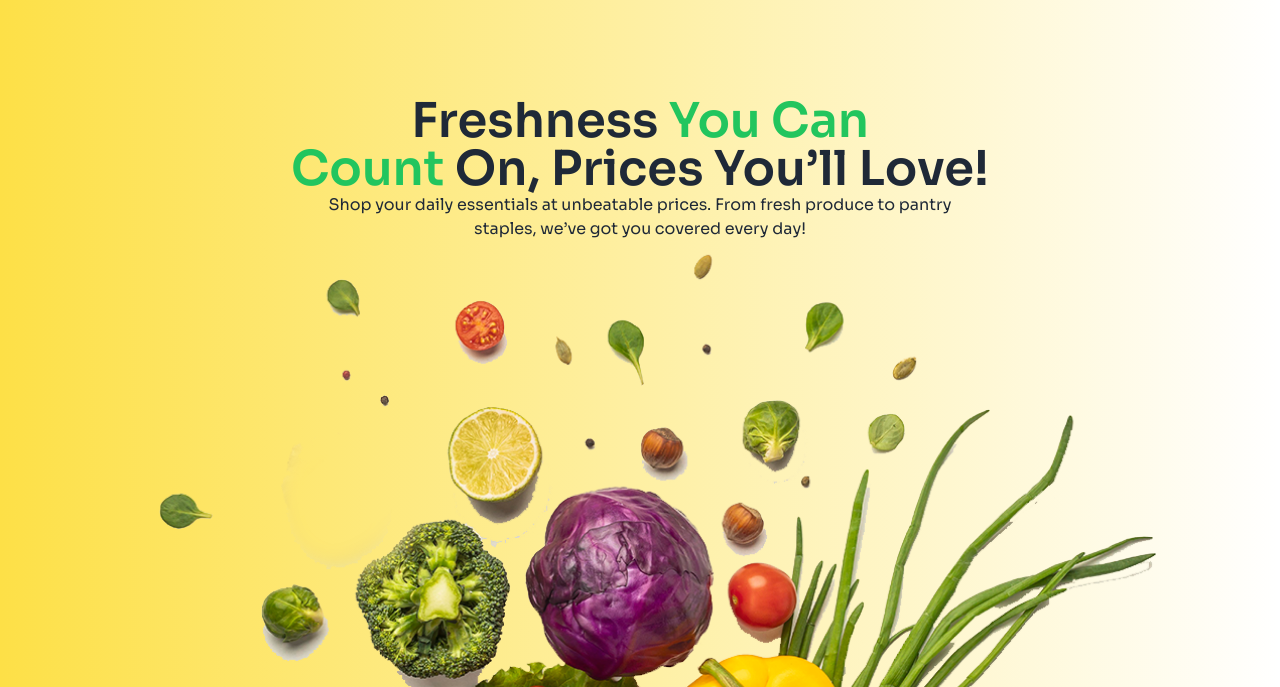
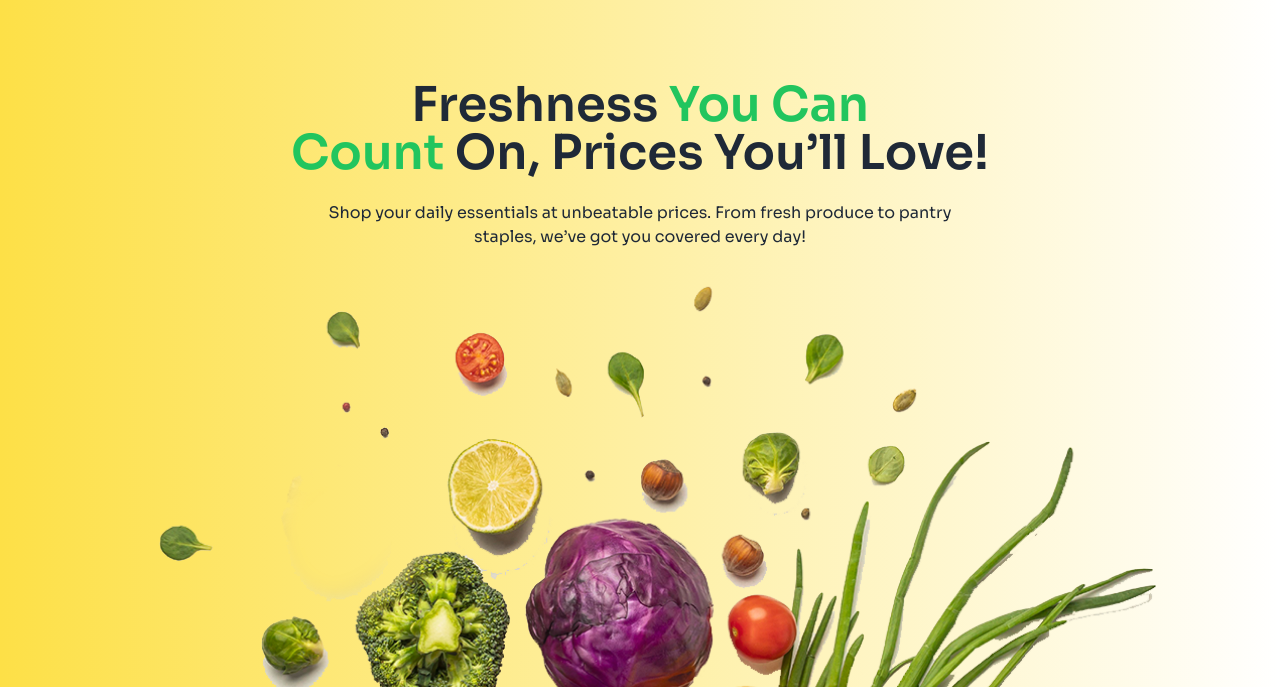
Before and after one commit to AhsanSarker/Assignment-03, a plain HTML site: page index.html in a window 1280 px wide. Shown: the part 113-800 px from the top of the page. Drawn offline with nearby package versions, Linux system fonts and the light colour scheme.

Commit message:
padding use in banner side

```diff
--- a/index.html
+++ b/index.html
@@ -35,7 +35,7 @@
   </script>
 </head>
 
-<body class="font-sora pb-20">
+ <body class="font-sora ">     <!-- pb-36  -->
   <!-- Header Section -->
   <header class="bg-gradient-to-r from-yellow-300 ">
     <!-- nav bar -->
@@ -95,13 +95,13 @@
       </div>
 
     </nav>
-    <div class="place-items-center pt-20 text-center">
+    <div class="place-items-center pt-16  text-center ">
       <div >
-        <h1 class="text-5xl font-semibold">Freshness <span class="text-green-500"> You Can <br>
+        <h1 class="text-5xl font-semibold ">Freshness <span class="text-green-500"> You Can <br>
           Count</span> On, Prices You’ll Love!</h1>
 
-          <p>Shop your daily essentials at unbeatable prices. From fresh produce to pantry <br> staples, we’ve got you covered every day!</p>
-          <img class="w-[1031px] h-[838px]" src="./c2-assets/hero-vegetables.png" alt="">
+          <p class="pt-6">Shop your daily essentials at unbeatable prices. From fresh produce to pantry <br> staples, we’ve got you covered every day!</p>
+          <img class="w-fit pt-6 " src="./c2-assets/hero-vegetables.png" alt="">
       </div>
 
     </div>
```
